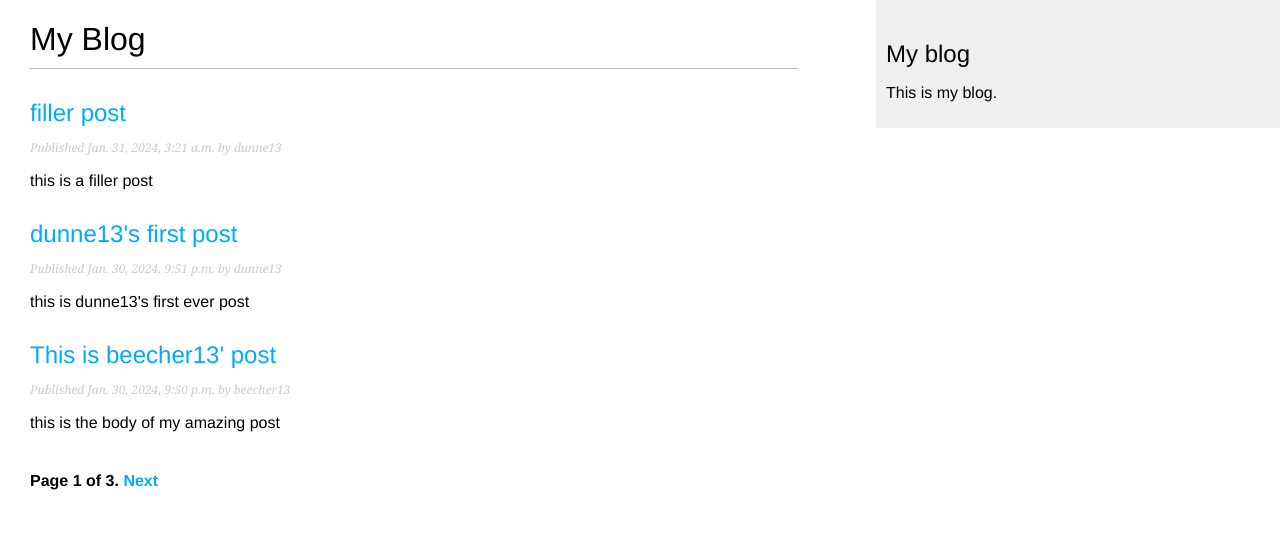
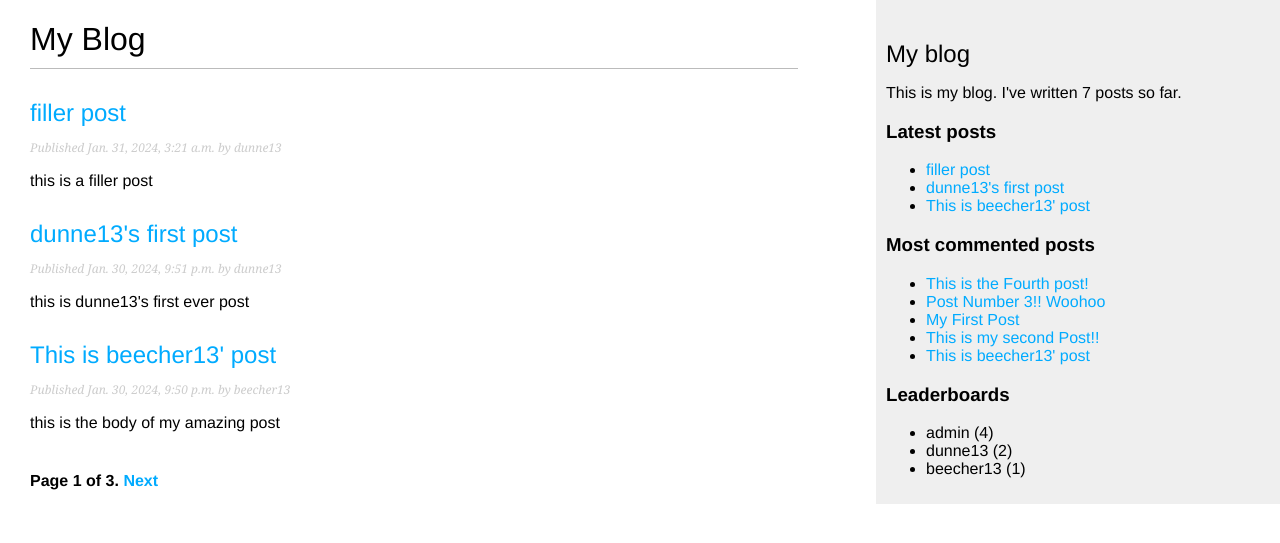
Before and after one commit to dunneb2/CPS491-SWJ-Individual, a Django app: page /blog/ in a window 1280 px wide. Shown: the top 543 px of the page. Run offline with Django 4.2, Linux system fonts and the light colour scheme; data comes from the database, SQL or seed files in the repository; both versions use the stored data as it was after the commit.

Commit message:
a little bit of chapter 3 and the leaderboard

```diff
--- a/mysite/blog/templates/blog/base.html
+++ b/mysite/blog/templates/blog/base.html
@@ -1,3 +1,4 @@
+{% load blog_tags %}
 {% load static %}
 <!DOCTYPE html>
 <html>
@@ -12,7 +13,31 @@
     </div>
     <div id="sidebar">
         <h2>My blog</h2>
-        <p>This is my blog.</p>
+        <p>
+            This is my blog.
+            I've written {% total_posts %} posts so far.
+        </p>
+        <h3>Latest posts</h3>
+        {% show_latest_posts 3 %}
+
+        <h3>Most commented posts</h3>
+        {% get_most_commented_posts as most_commented_posts %}
+        <ul>
+            {% for post in most_commented_posts %}
+                <li>
+                    <a href="{{ post.get_absolute_url }}">{{ post.title }}</a>
+                </li>
+            {% endfor %}
+        </ul>
+
+        <h3>Leaderboards</h3>
+        {% get_top_users as top_users %}
+        <ul>
+            {% for user in top_users %}
+                <li> {{user}} </li>
+            {% endfor %}
+        </ul>
+
     </div>
 </body>
 </html>
--- /dev/null
+++ b/mysite/blog/templates/blog/post/latest_posts.html
@@ -0,0 +1,7 @@
+<ul>
+    {% for post in latest_posts %}
+        <li>
+            <a href="{{ post.get_absolute_url }}">{{ post.title }}</a>
+        </li>
+    {% endfor %}
+</ul>
--- /dev/null
+++ b/mysite/blog/templatetags/blog_tags.py
@@ -0,0 +1,47 @@
+from collections import Counter
+from django import template
+from ..models import Post
+from django.db.models import Count
+# from django.utils.safestring import mark_safe
+
+register = template.Library()
+
+@register.simple_tag
+def total_posts():
+    return Post.published.count()
+
+
+@register.inclusion_tag('blog/post/latest_posts.html')
+def show_latest_posts(count=5):
+    latest_posts = Post.published.order_by('-publish')[:count]
+    return {'latest_posts': latest_posts}
+
+
+@register.simple_tag
+def get_most_commented_posts(count=5):
+    return Post.published.annotate(
+        total_comments = Count('comments')
+    ).order_by('-total_comments')[:count]
+
+
+@register.simple_tag
+def get_top_users(count=3):
+    all_posts = Post.published.all()
+    all_posts_authors = []
+    for post in all_posts:
+        all_posts_authors.append(post.author)
+
+    # Creates a dictionary of keys and values where the keys are the authors
+    # and the values are the number of occurances in all_post_authors
+    author_count = Counter(all_posts_authors)
+
+    # Create an list of the keys and sort it from the highest value to the lowest
+    ordered_authors_list = list(author_count.keys())
+    ordered_authors_list.sort(key=lambda x: author_count[x], reverse=True)
+
+    # create a final list that is displayed that lookes like: "author (#)"
+    final_display_list = []
+    for author in ordered_authors_list:
+        final_display_list.append(str(author) + " (" + str(author_count[author]) + ")")
+
+    return final_display_list[:count]
```
Also changed, not shown: mysite/blog/templatetags/__init__.py (added), mysite/db.sqlite3.
